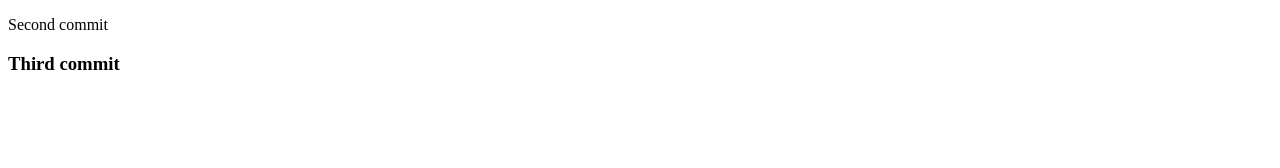
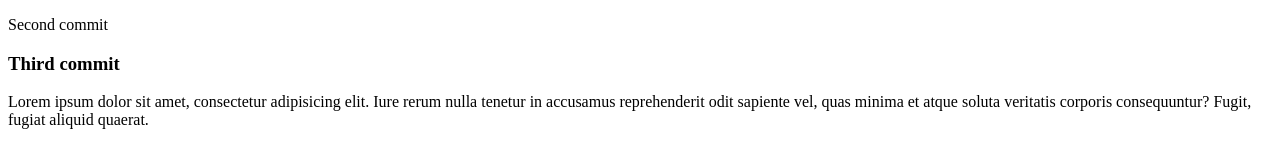
Before and after one commit to andriimelnik/github.io, a plain HTML site: page index.html in a window 1280 px wide. Drawn offline with Linux system fonts and the light colour scheme.

Commit message:
Fourth Commit

```diff
--- a/index.html
+++ b/index.html
@@ -7,5 +7,6 @@
 <body>
 	<p>Second commit</p>
 	<h3>Third commit</h3>
+	<p>Lorem ipsum dolor sit amet, consectetur adipisicing elit. Iure rerum nulla tenetur in accusamus reprehenderit odit sapiente vel, quas minima et atque soluta veritatis corporis consequuntur? Fugit, fugiat aliquid quaerat.</p>
 </body>
 </html>
```
